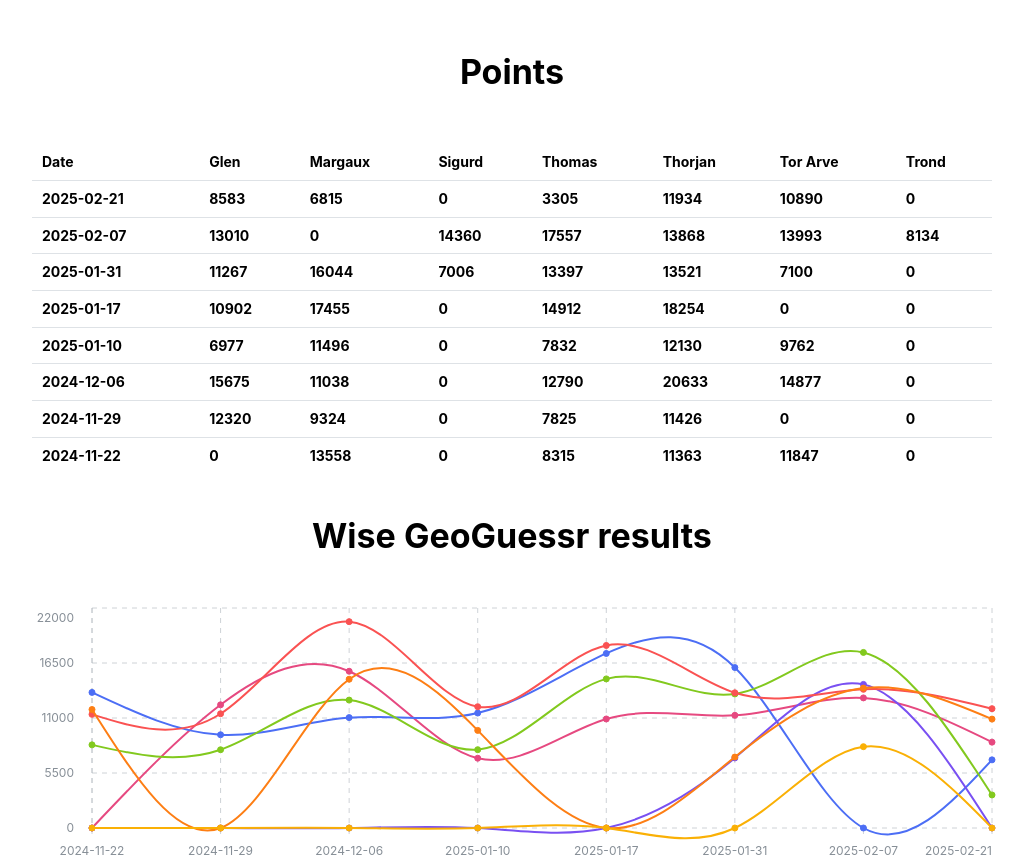
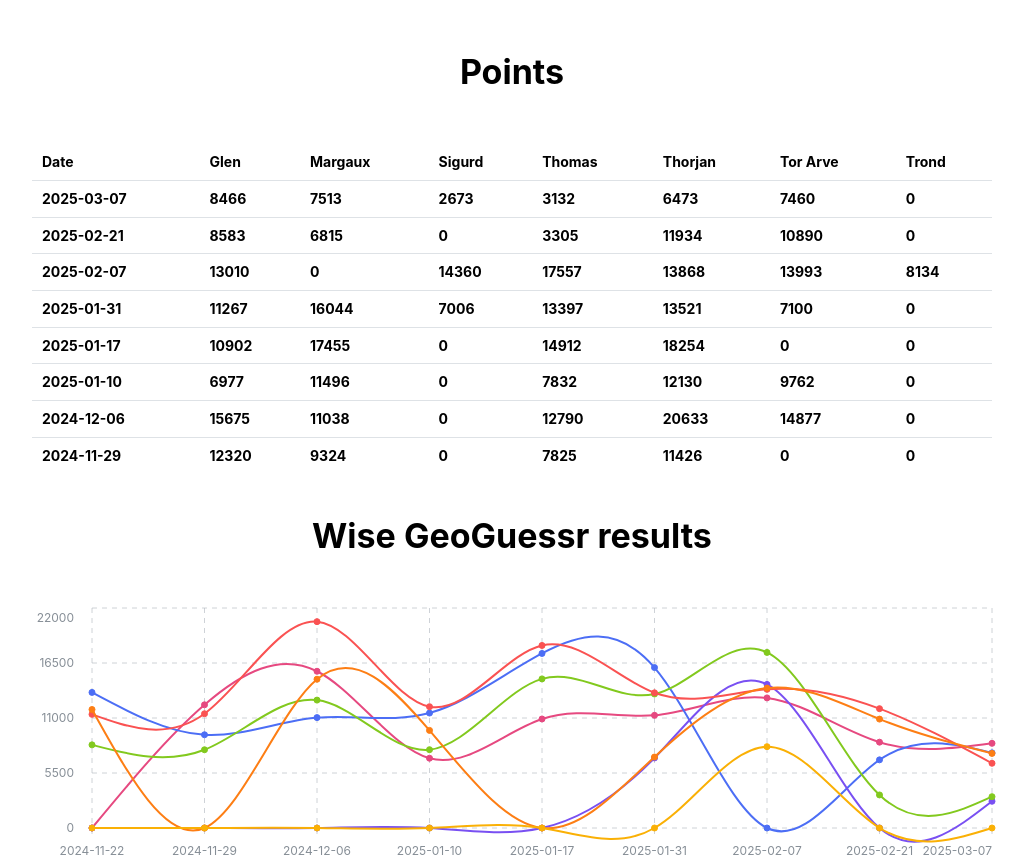
Before and after one commit to glensorbo/wise-geoguessr, a React (Vite) app: page / in a window 1280 px wide. Shown: the top 857 px of the page, without its empty margins (128-1155 px from the left). Built offline with nearby package versions, Linux system fonts and the light colour scheme.

Commit message:
2024-03-07

```diff
--- a/src/data.ts
+++ b/src/data.ts
@@ -1,6 +1,17 @@
 export type Player = 'Glen' | 'Thomas' | 'Margaux' | 'Sigurd' | 'Thorjan' | 'Tor Arve' | 'Trond';
 
 export const data: Record<'date' | Player | 'Winner', string | number>[] = [
+  {
+    date: '2025-03-07',
+    Glen: 8466,
+    Thomas: 3132,
+    Margaux: 7513,
+    Thorjan: 6473,
+    'Tor Arve': 7460,
+    Sigurd: 2673,
+    Trond: 0,
+    Winner: 'Glen',
+  },
   {
     date: '2025-02-21',
     Glen: 8583,
```
